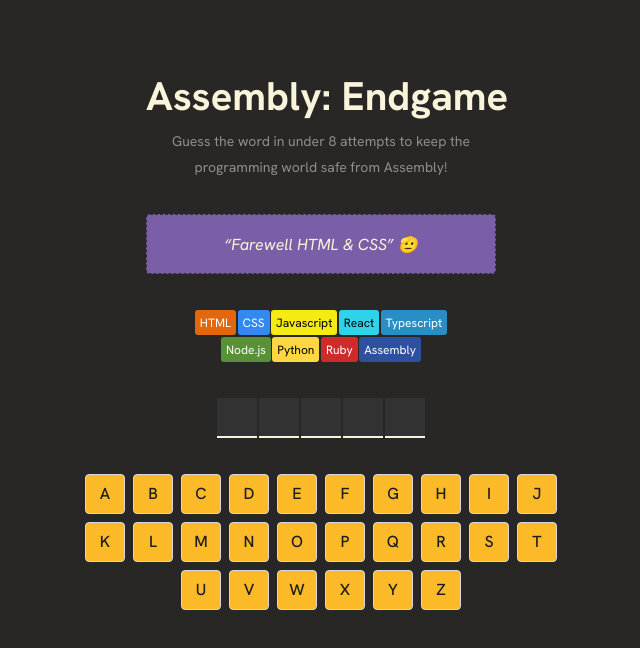
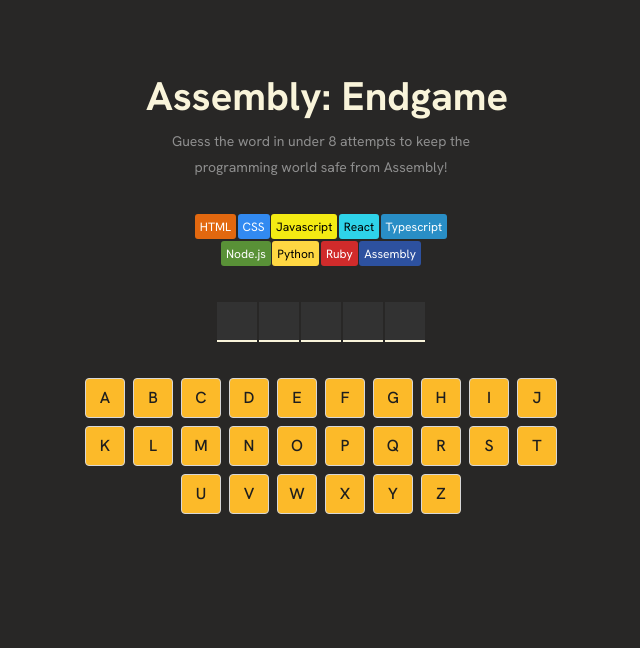
Before and after one commit to HamDean/assembly-endgame, a React (Vite) app: page / in a window 1280 px wide. Shown: the top 648 px of the page, without its empty margins (319-959 px from the left). Built offline with nearby package versions, Linux system fonts and the light colour scheme.

Commit message:
Display custom message for each lost language

```diff
--- a/src/App.jsx
+++ b/src/App.jsx
@@ -8,6 +8,7 @@ import { alphabet } from "./constants";
 import GameState from "./components/GameState";
 import NewGameBtn from "./components/NewGameBtn";
 import Notice from "./components/Notice";
+import { languagesBlocksInfo } from "./constants";
 
 const App = () => {
   const [randomWord, setRandomWord] = useState(() => word?.split(""));
@@ -15,8 +16,8 @@ const App = () => {
   const [attempts, setAttempts] = useState(8);
   const [lostIndxs, setLostIndxs] = useState([]);
   const isWon = randomWord.every((letter) =>
-  guessedLetters.includes(letter.toUpperCase())
-);
+    guessedLetters.includes(letter.toUpperCase())
+  );
 
   const handleGuess = (e) => {
     const letter = e.key.toUpperCase();
@@ -34,14 +35,14 @@ const App = () => {
 
   const handleClick = () => {
     setRandomWord(() => getRandomWord()?.split(""));
-    setAttempts(8)
-    setLostIndxs([])
-    setGuessedLetters([])
+    setAttempts(8);
+    setLostIndxs([]);
+    setGuessedLetters([]);
   };
 
   useEffect(() => {
     window.addEventListener("keydown", handleGuess);
-  // eslint-disable-next-line react-hooks/exhaustive-deps
+    // eslint-disable-next-line react-hooks/exhaustive-deps
   }, []);
 
   return (
@@ -61,7 +62,13 @@ const App = () => {
           bgColor={"#10A95B"}
         />
       )}
-      <Notice />
+      {lostIndxs.length != 0 && !isWon && attempts != 0 && (
+        <Notice
+          language={
+            languagesBlocksInfo[lostIndxs[lostIndxs.length - 1]].language
+          }
+        />
+      )}
       <LanguagesSection lostInd={lostIndxs} />
       <RandomWordSection
         randomWord={randomWord}
--- a/src/components/Notice.jsx
+++ b/src/components/Notice.jsx
@@ -1,4 +1,4 @@
-const Notice = () => {
-  return <div className="notice">“Farewell HTML & CSS” 🫡 </div>;
+const Notice = ({ language }) => {
+  return <div className="notice">{`"Farewell ${language}" 🫡`}</div>;
 };
 export default Notice;
```
